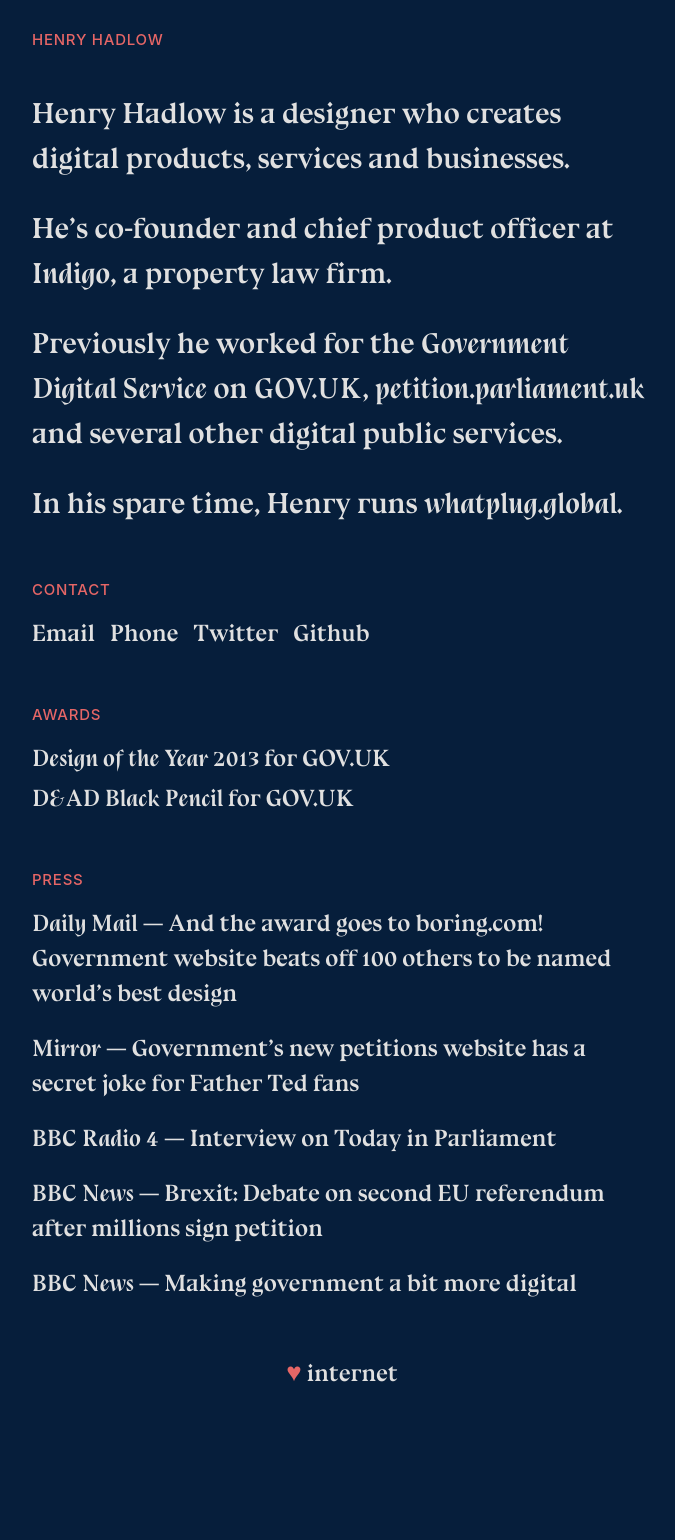
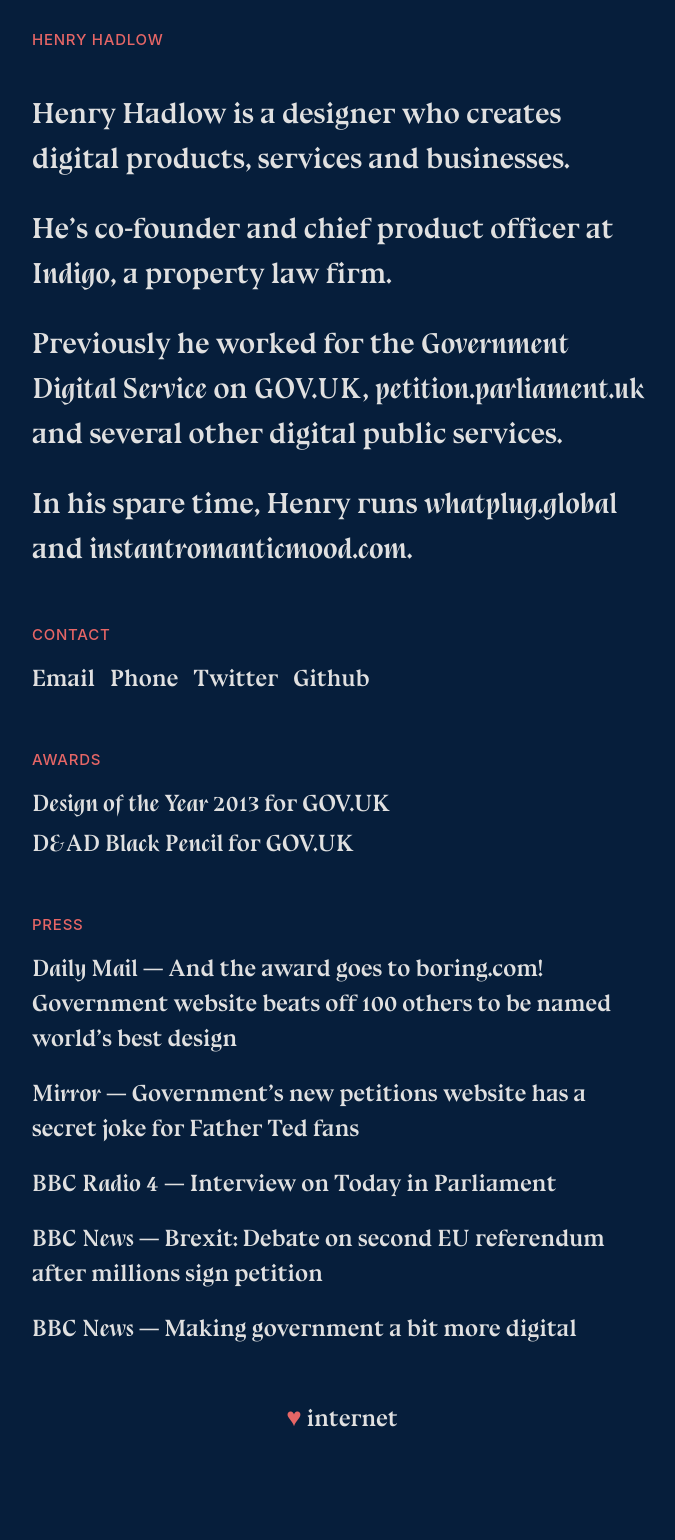
Before and after one commit to henryhadlow/henryhadlow.github.io, a Jekyll site: the page built from index.html, in a window 1280 px wide. Shown: the whole page, without its empty margins (288-963 px from the left). Built offline with Jekyll 4.4.1, drawn with Linux system fonts in a browser that asks for light colours; before the commit the page ends 1495 px from its top, so only the background shows below that.

Commit message:
Add a mention for instantromanticmood.com

```diff
--- a/index.html
+++ b/index.html
@@ -18,7 +18,7 @@
   </p>
 
   <p>
-    In his spare time, Henry runs <a href="https://whatplug.global/">whatplug.global</a>.
+    In his spare time, Henry runs <a href="https://whatplug.global/">whatplug.global</a> and <a href="https://instantromanticmood.com/">instant&#8203;romantic&#8203;mood&#8203;.com</a>.
   </p>
 </section>
 
```
